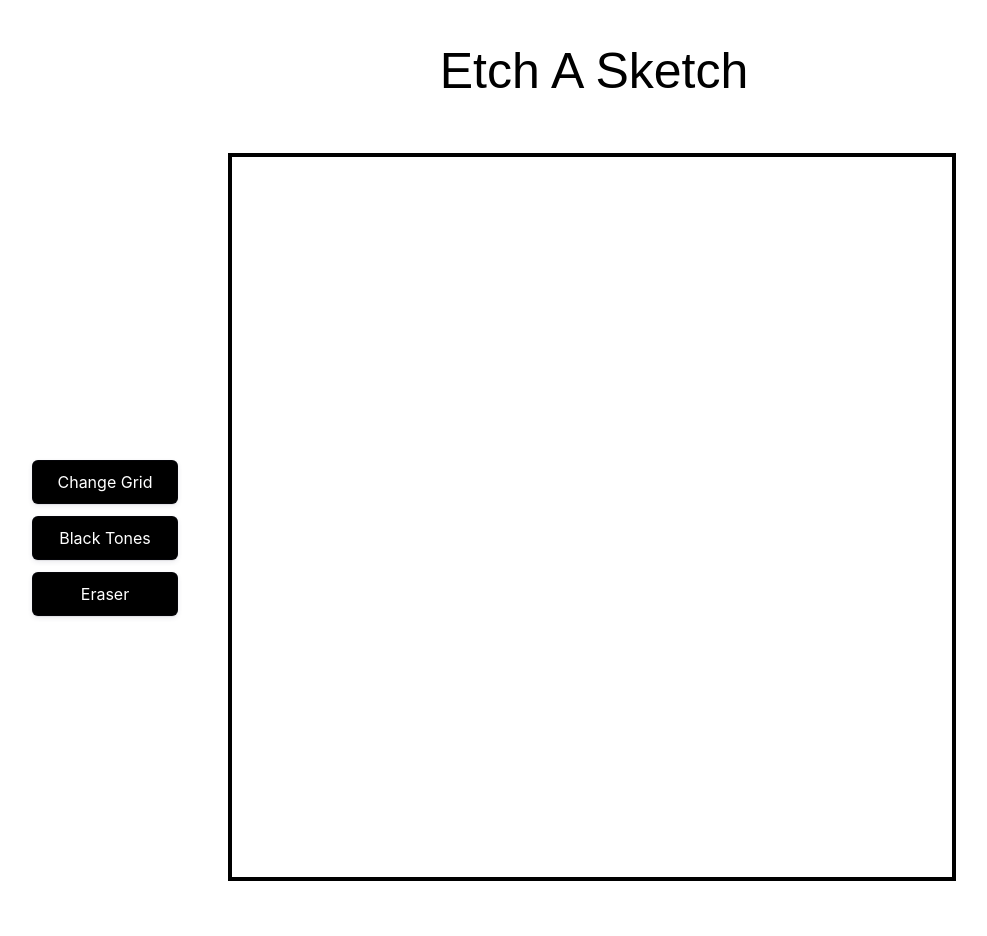
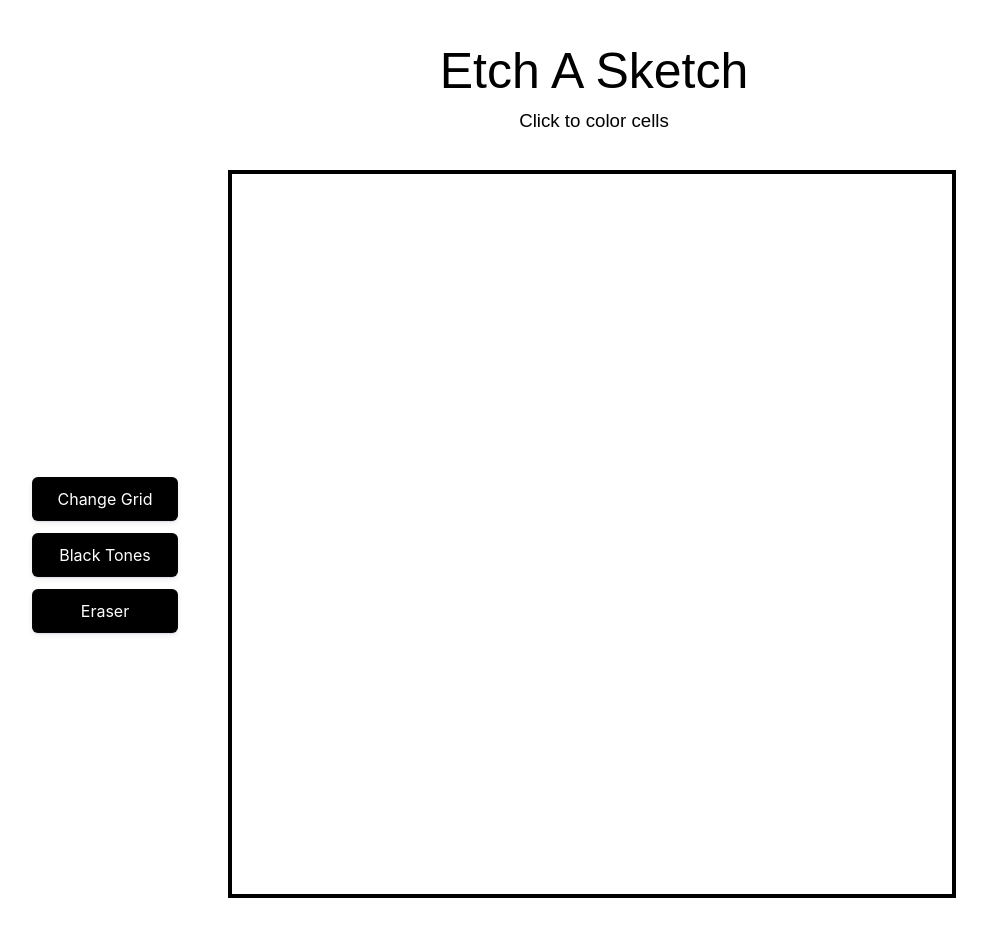
Before and after one commit to ArkhenRei/Etch-a-Sketch, a plain HTML site: page index.html in a window 1280 px wide. Shown: the whole page, without its empty margins (46-1033 px from the left). Drawn offline with Linux system fonts and the light colour scheme; a web font is replaced by a local one.

Commit message:
feat: Change mouseover to click event to draw
Changed drawing event from mouseover to click.
Added an instruction h3.
Updated README.md.

```diff
--- a/index.html
+++ b/index.html
@@ -4,11 +4,12 @@
     <meta charset="UTF-8">
     <meta name="viewport" content="width=device-width, initial-scale=1.0">
     <link rel="stylesheet" href="styles.css">
-    <title>Document</title>
+    <title>Etch A Sketch</title>
 </head>
 <body>
-    <div class="h1">
+    <div class="top">
         <h1>Etch A Sketch</h1>
+        <h3>Click to color cells</h3>
     </div>
 
     <div class="content">
--- a/javascript.js
+++ b/javascript.js
@@ -23,7 +23,7 @@ function createGrid(squares) {
       col.className = "col";
       row.appendChild(col);
 
-      col.addEventListener("mouseover", drawColor);
+      col.addEventListener("click", drawColor);
     }
     container.appendChild(row);
   }
--- a/styles.css
+++ b/styles.css
@@ -18,11 +18,23 @@ body {
     flex-direction: column;
 }
 
+.top {
+  text-align: center;
+}
+
 h1 {
+  margin-bottom: 10px;
   font-family: "Jersey 15", sans-serif;
   font-weight: 400;
   font-style: normal;
   font-size: 50px;
+}
+
+h3 {
+  margin-top: 10px;
+  font-family: "Jersey 15", sans-serif;
+  font-weight: 400;
+  font-style: normal;
 }
 
 .container {
```
Also changed, not shown: 1 other file.
